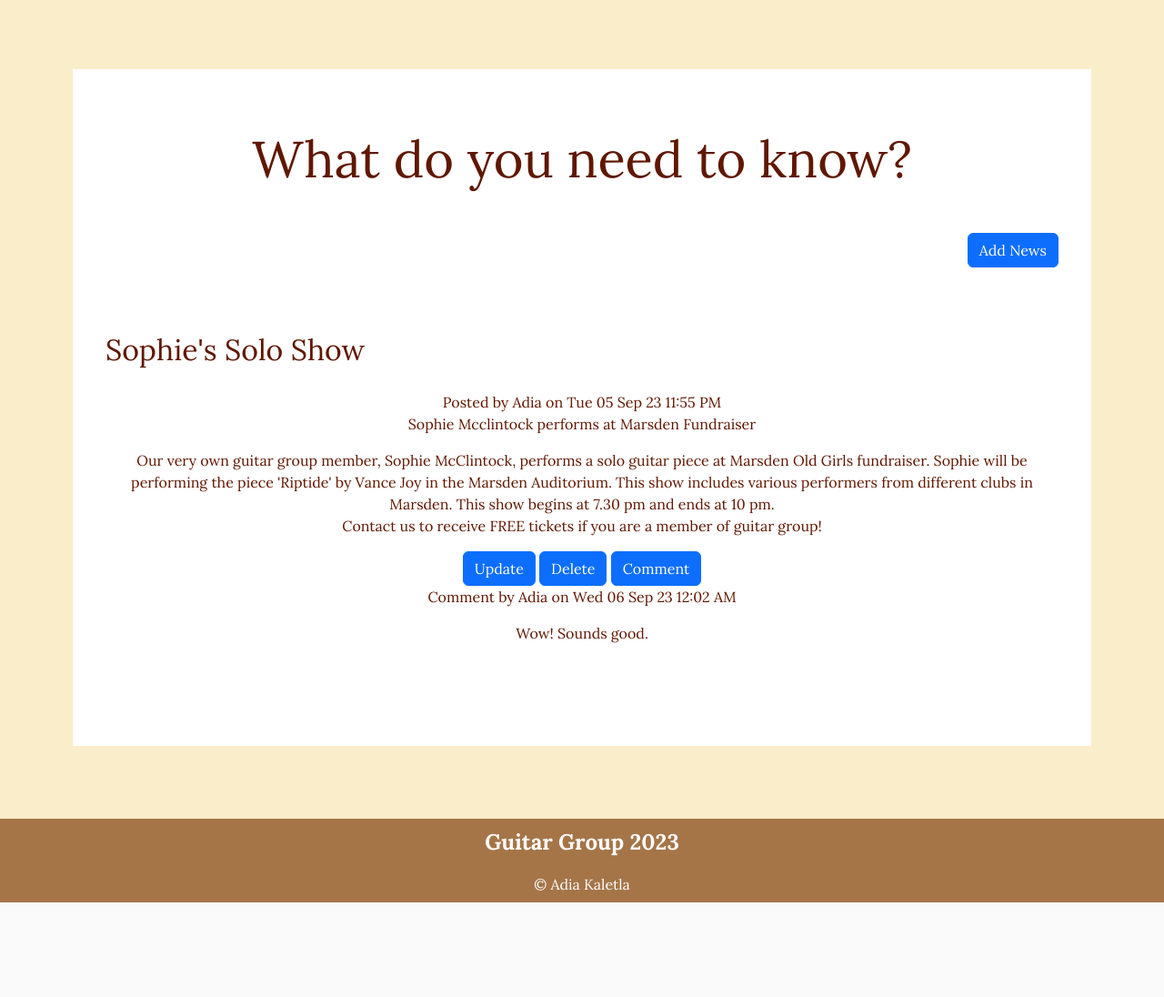
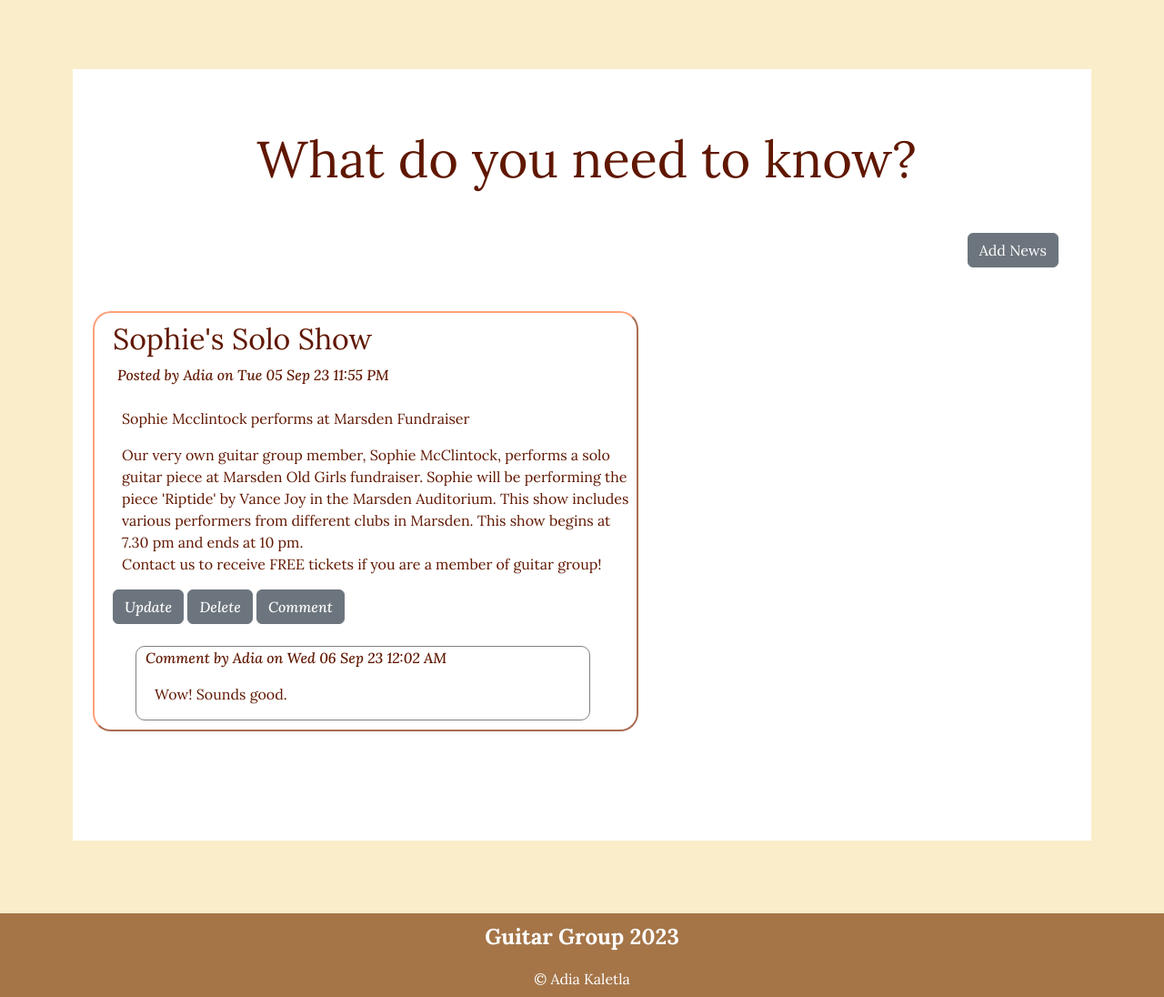
Before and after one commit to adiakaletla/guitargroup, a Flask app: page /news in a window 1280 px wide. Shown: the part 271-1367 px from the top of the page at 91% size. Before the commit the page ends 1263 px from the top, so only its background shows below. Run offline with Flask 3, Linux system fonts and the light colour scheme; a user stored in the database is signed in; data comes from the database, SQL or seed files in the repository; both versions use the stored data as it was after the commit.

Commit message:
Everything completed.

```diff
--- a/server.py
+++ b/server.py
@@ -1,4 +1,4 @@
-from flask import Flask, render_template, request, redirect, url_for, session
+from flask import Flask, render_template, request, redirect, url_for, session, flash
 from db_functions import run_search_query_tuples, run_commit_query
 from datetime import datetime
 
@@ -57,7 +57,7 @@ def schedule_cud():
             run_commit_query(sql, values_tuple, db_path)
             return redirect(url_for('schedule'))
         elif data['task'] == 'update':
-            sql = """ select event_name, location, date_time,notes from schedule where schedule_id=?"""
+            sql = """ select event_name, location, date_time, notes from schedule where schedule_id=?"""
             values_tuple = (data['id'],)
             result = run_search_query_tuples(sql, values_tuple, db_path, True)
             result = result[0]
@@ -67,7 +67,8 @@ def schedule_cud():
                                    task=data['task'])
         elif data['task'] == 'add':
             # dummy data for testing
-            temp = {'event_name': 'Test event', 'location': 'Test location', 'date_time': '2023-05-17 12:10:00.000',
+            now = datetime.now()
+            temp = {'event_name': 'Test event', 'location': 'Test location', 'date_time': now.strftime("%Y/%m/%d, %H:%M:%S"),
                     'notes': 'Test notes'}
             return render_template("schedule_cud.html",
                                    id=0,
@@ -86,15 +87,15 @@ def schedule_cud():
         if data['task'] == 'add':
             # add the new news entry to the database
             mem_id = session['id']
-            sql = """insert into schedule(event_name,location,date_time,notes, member_id)
-                        values(?,?,?, datetime('now', 'localtime'),?)"""
-            values_tuple = (f['event_name'], f['location'], f['notes'], mem_id)
+            sql = """insert into schedule(event_name, location, date_time, notes, member_id)
+                        values(?,?,?,?,?)"""
+            values_tuple = (f['event_name'], f['location'], f['date_time'], f['notes'], mem_id)
             run_commit_query(sql, values_tuple, db_path)
             return redirect(url_for('schedule'))
         elif data['task'] == 'update':
-            sql = """update schedule set event_name=?, location=?, date_time=datetime('now'), notes=?
+            sql = """update schedule set event_name=?, location=?, date_time=?, notes=?
                         where schedule_id=?"""
-            values_tuple = (f['event_name'], f['location'], f['notes'], data['id'])
+            values_tuple = (f['event_name'], f['location'], f['date_time'], f['notes'], data['id'])
             run_commit_query(sql, values_tuple, db_path)
             # collect the data from the form and update the database at the id
             return redirect(url_for('schedule'))
@@ -146,7 +147,7 @@ def login():
         values_tuple = (f['email'].lower(),)
         result = run_search_query_tuples(sql, values_tuple, db_path, True)
         print(result)
-        error = "User ID does not exist.  Please sign up first."
+        error = "UserID does not exist.  Please sign up first."
         if result:
             result = result[0]
             if result['password'] == f['pswd']:
@@ -157,6 +158,7 @@ def login():
                 print(session)
                 return redirect(url_for('index'))
             else:
+                error = "UserID or password incorrect.  Please try again."
                 return render_template("login.html", email=f['email'], password=f['pswd'], error=error)
         else:
             return render_template("login.html", email=f['email'], password=f['pswd'], error=error)
@@ -198,6 +200,9 @@ def news_cud():
     # have an id and a task key
     if request.method == "GET":
         if data['task'] == 'delete':
+            sql = "delete from comments where news_tag_id = ?"
+            values_tuple = (data['id'],)
+            run_commit_query(sql, values_tuple, db_path)
             sql = "delete from news where news_id = ?"
             values_tuple = (data['id'],)
             run_commit_query(sql, values_tuple, db_path)
@@ -247,6 +252,7 @@ def news_cud():
             run_commit_query(sql, values_tuple, db_path)
             # collect the data from the form and update the database
             return redirect(url_for('news'))
+
         elif data['task'] == 'comment':
             sql = """insert into comments(comment, comment_date, commenter_id, news_tag_id)
                         values(?, datetime('now', 'localtime'), ?, ?)"""
--- a/static/styles.css
+++ b/static/styles.css
@@ -53,7 +53,6 @@ h2{
     color:var(--blood-red);
     text-align: left;
     font-weight: 500;
-    margin-bottom: 0.8em;
 }
 
 h3{
@@ -67,7 +66,7 @@ h3{
 /* ---- layout ----*/
 
 .container-fluid{
-    border: 0px solid blue;
+    border: 0 solid blue;
     padding: 0;
 }
 
@@ -77,8 +76,21 @@ h3{
 }
 
 .container-lg2{
-    background-color:var(--chamoisee);
+    border: 2px outset lightsalmon;
+    border-radius: 20px;
+    padding-left: 20px;
+    padding-top: 10px;
+    padding-bottom: 10px;
+    width: 600px;
     overflow: auto;
+}
+
+.comms-container{
+    padding-left: 10px;
+    border: 1px solid grey;
+    width: 500px;
+    overflow: auto;
+    border-radius: 10px;
 }
 
 .quote_container{
@@ -153,18 +165,8 @@ h3{
 
 /* ---- schedule page ----*/
 
-.schedule-table{
+.schedule-box{
     text-align: center;
-    margin: 1em;
-    background-color: white;
-    font-size: 1.5em;
-}
-
-.table{
-    --bs-table-border-color: var(--blood-red);
-}
-
-td,th{
     color: var(--blood-red);
 }
 
@@ -177,12 +179,16 @@ td,th{
 }
 
 .news-text{
+    padding-left: 10px;
     font-size: 1em;
-    text-align: center;
+    text-align: left;
     color: var(--blood-red);
 }
 
-
+.news-meta{
+    // font-size: 2em;
+    font-style: italic;
+}
 /* --------- */
 
 .footer-content{
--- a/templates/index.html
+++ b/templates/index.html
@@ -58,8 +58,8 @@ static/images/mainbanner.jpg
         <div class="col-lg-6">
         <h2> Contact Us </h2>
         <p class= "contact-text"> Our Socials: <br> <em>
-        <a href="https://www.instagram.com/samuelmarsdenschool/?hl=en">@samuelmarsdenschool</a><br>
-        <a href="https://www.marsden.school.nz/senior-school/co-curricular/music-for-all/">@guitargroup2023</a></em></p>
+        <a href="https://www.instagram.com/samuelmarsdenschool/?hl=en" target="_blank" rel="noopener noreferrer">@samuelmarsdenschool</a><br>
+        <a href="https://www.marsden.school.nz/senior-school/co-curricular/music-for-all/" target="_blank" rel="noopener noreferrer">@guitargroup2023</a></em></p>
         <p class= "contact-text"> Email Us: <br> <em>
         <a href="mailto:guitargroup@marsden.school.nz?subject=Hi Guitar Group!">guitargroup@marsden.school.nz</a><br>
         <a href="mailto:musicgroups@marsden.school.nz?subject=Hi Music Group!">musicgroups@marsden.school.nz</a></em> </p>
--- a/templates/layout.html
+++ b/templates/layout.html
@@ -78,8 +78,8 @@
 {% endblock %}
 
 <footer class="container-fluid footer-content">
-        <p> Guitar Group 2023 </p>
-        <div>&copy; Adia Kaletla </div>
+    <p> Guitar Group 2023 </p>
+    <div>&copy; Adia Kaletla </div>
 </footer>
 
 </body>
--- a/templates/news.html
+++ b/templates/news.html
@@ -19,34 +19,40 @@ static/images/newsbanner.jpg
 
             {% if session['auth'] == 0 %}
                 <div class="news p-4 my-4 text-end">
-                    <a class="btn btn-primary" href="{{ url_for('news_cud', id=0, task='add') }}">Add News</a>
+                    <a class="btn btn-secondary" href="{{ url_for('news_cud', id=0, task='add') }}">Add News</a>
                 </div>
             {% endif %}
 
             {% for row in news %}
-                <div class="news p-4 my-4">
+                <div class="container-lg2">
                     <h2> {{ row['title'] }} </h2>
-                    <div class="news-meta"> Posted by {{ row['first_name'] }} on {{ row['newsdate'] | news_date }} </div>
-                    <p class="subtitle"> {{ row['subtitle'] }} </p>
+                    <div class="news-meta" style="padding-left: 5px"> Posted by {{ row['first_name'] }} on {{ row['newsdate'] | news_date }} </div>
+                    <br>
+                    <p class="subtitle" style="padding-left: 10px"> {{ row['subtitle'] }} </p>
                     <p class="news-text"> {{ row['content'] | replace("\n", "<br>") | safe}} </p>
 
                     <div class="news-meta">
                         {% if session['auth'] == 0 %}
-                            <a class="btn btn-primary" href="{{ url_for('news_cud', id=row['news_id'], task='update') }}">Update</a>
-                            <a class="btn btn-primary" href="{{ url_for('news_cud', id=row['news_id'], task='delete') }}">Delete</a>
+                            <a class="btn btn-secondary" href="{{ url_for('news_cud', id=row['news_id'], task='update') }}">Update</a>
+                            <a class="btn btn-secondary" href="{{ url_for('news_cud', id=row['news_id'], task='delete') }}">Delete</a>
                         {% endif %}
                         {% if session %}
-                            <a class="btn btn-primary" href="{{ url_for('news_cud', id=row['news_id'], task='comment') }}">Comment</a>
+                        <a class="btn btn-secondary" href="{{ url_for('news_cud', id=row['news_id'], task='comment') }}">Comment</a>
                         {% endif %}
                     </div>
 
                     {% for comms in comments %}
                         {% if comms['news_tag_id'] == row['news_id'] %}
-                            <p class="news-meta"> Comment by {{ comms['first_name'] }} on {{ comms['comment_date'] | news_date }}</p>
-                            <p class="news-text"> {{ comms['comment'] }}</p>
+                            <br>
+                            <div style="padding-left: 25px">
+                            <div class="comms-container">
+                                <p class="news-meta"> Comment by {{ comms['first_name'] }} on {{ comms['comment_date'] | news_date }}</p>
+                                <p class="news-text"> {{ comms['comment'] }}</p>
+                            </div></div>
                         {% endif %}
                     {% endfor %}
                 </div>
+                <br><br><br>
             {% endfor %}
 
         </div>
--- a/templates/schedule_cud.html
+++ b/templates/schedule_cud.html
@@ -6,7 +6,7 @@ Schedule
 {% endblock %}
 
 {% block banner%}
-static/images/mainbanner.jpg
+static/images/schedulebanner.jpg
 {% endblock %}
 
 {% block content%}
@@ -15,7 +15,7 @@ static/images/mainbanner.jpg
 <div class="container-lg py-sm-5 py-1">
 
   <div class="schedule p=4 my-4">
-    <h2>Please enter/update your Event Name</h2>
+    <h2>Please enter/ update your Event Information</h2>
     <form action="{{url_for('schedule_cud', id=id, task=task)}}" method="POST">
       <div>
         <label for="event_name" class="form=label">Event Name</label>
```
Also changed, not shown: data/create_db.sql (+5 -4 lines), templates/schedule.html (+8 -14 lines), data/guitargroup_db.sqlite, 1 other file. Lines whose indentation alone changed are shown as unchanged.
